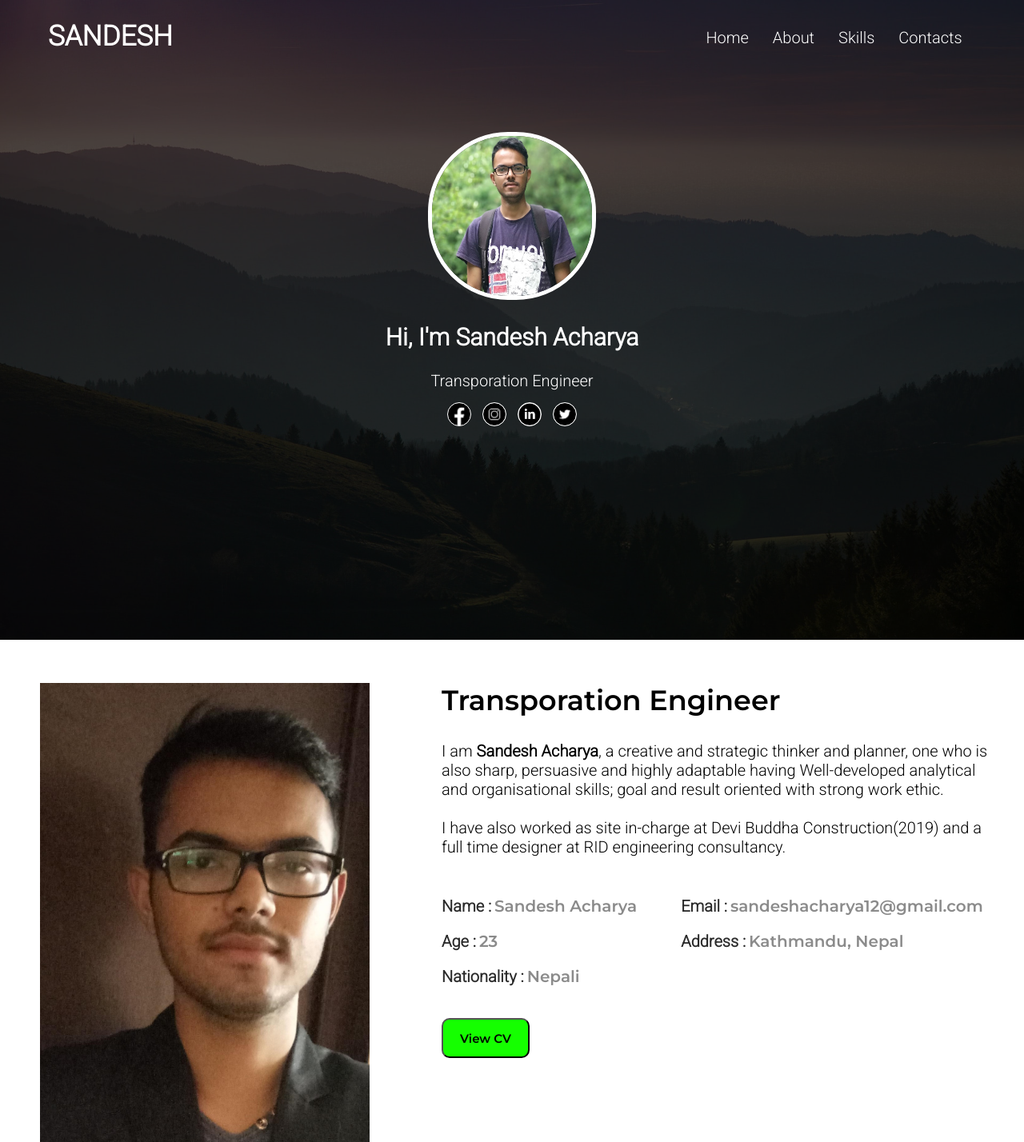
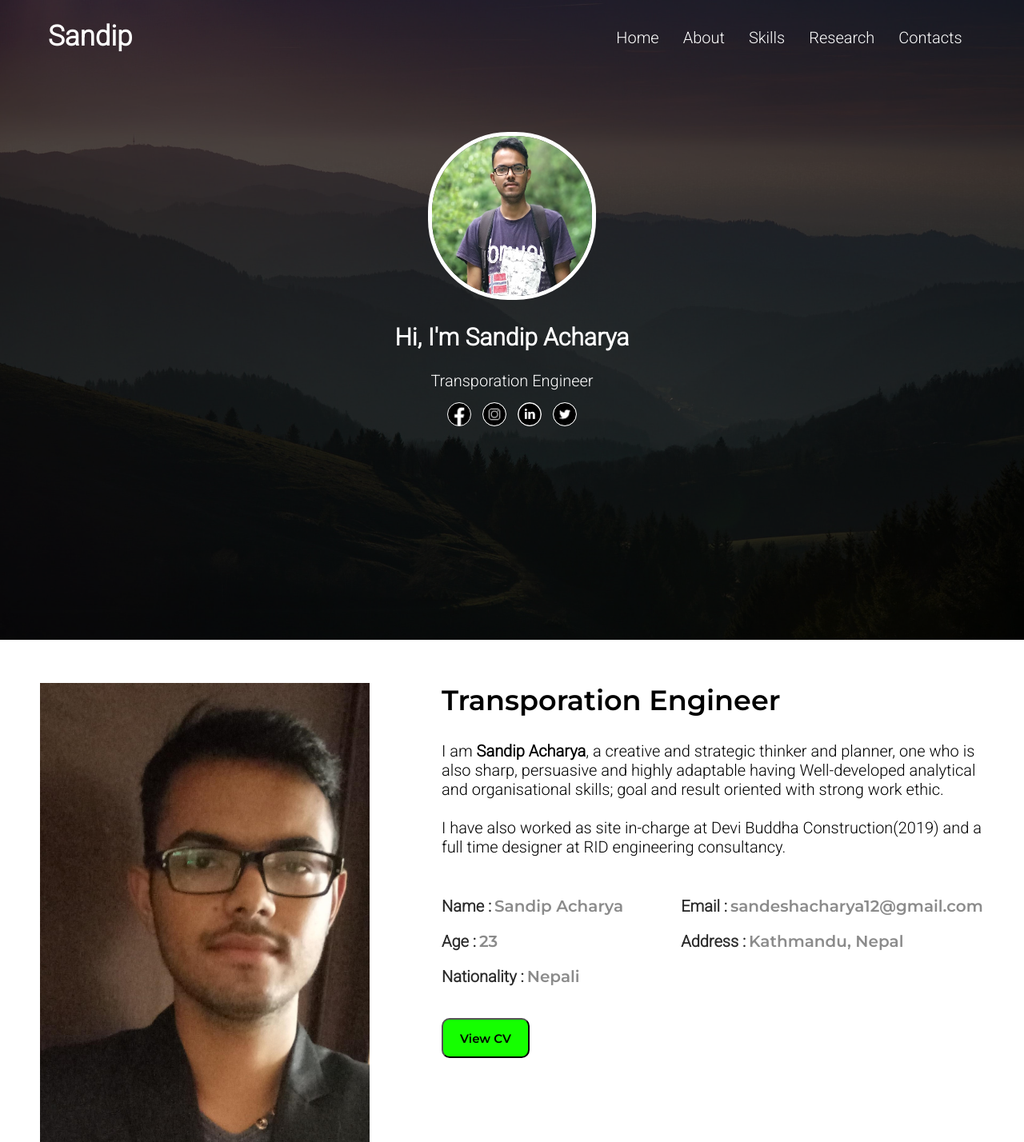
Before and after one commit to Sandeshacharya100/Mero-website-, a plain HTML site: page index.html in a window 1280 px wide. Shown: the top 1428 px of the page at 80% size. Drawn offline with Linux system fonts and the light colour scheme.

Commit message:
Update index.html

```diff
--- a/index.html
+++ b/index.html
@@ -4,7 +4,7 @@
 <head>
     <meta charset="UTF-8">
     <meta name="viewport" content="width=device-width, initial-scale=1.0">
-    <title>Sandesh: Portfolio website</title>
+    <title>Sandip Acharya: Personal Website </title>
 
     <link rel="stylesheet" href="css/index-style.css">
     <link href="https://fonts.googleapis.com/css2?family=Montserrat:wght@600&family=Roboto:wght@300&display=swap"
@@ -14,7 +14,7 @@
 <body>
     <header class="header">
         <nav class="navbar">
-            <div class="logo-name">SANDESH</div>
+            <div class="logo-name">Sandip</div>
             <div class="hidden-navbar">
                 <div class="nav-option-show" onclick="navButtonClick()"></div>
                 <div id="nav_menu_show">
@@ -22,6 +22,7 @@
                         <li class="hidden-navbar-options"><a href="index.html" class="nav__link active">Home</a></li>
                         <li class="hidden-navbar-options"><a href="#about-me" class="nav__link">About</a></li>
                         <li class="hidden-navbar-options"><a href="#abilities" class="nav__link">Skills</a></li>
+                        <li class="hidden-navbar-options"><a href="#work" class="nav__link">Researches</a></li>
                         <li class="hidden-navbar-options"><a href="#contacts" class="nav__link">Contact</a></li>
                     </ul>
                 </div>
@@ -29,6 +30,9 @@
             <ul class="nav_list">
                 <li class="navbar-options">
                     <a href="#contacts">Contacts</a>
+                </li>
+                <li class="navbar-options">
+                    <a href="#work">Research</a>
                 </li>
                 <li class="navbar-options">
                     <a href="#abilities">Skills</a>
@@ -46,7 +50,7 @@
                 <div class="my-image">
                     <img src="images/sandip.jpg" alt="My Image" style=" border-radius: 100px; border:5px solid white;">
                 </div>
-                <div class="my-name">Hi, I'm Sandesh Acharya</div>
+                <div class="my-name">Hi, I'm Sandip Acharya</div>
                 <div class="refer-word">Transporation Engineer</div>
                 <div class="social-media" style="margin:15px 0px">
                     <button onclick="window.location.href='https://www.facebook.com/sandeshacharya100';"></button>
@@ -65,7 +69,7 @@
         <div class="my-intro">
             <span>Transporation Engineer</span>
             <p>
-                I am <b> Sandesh Acharya</b>, a creative and strategic thinker and planner, one who is also sharp,
+                I am <b> Sandip Acharya</b>, a creative and strategic thinker and planner, one who is also sharp,
                 persuasive and highly adaptable
                 having Well-developed analytical and organisational skills; goal and result oriented with strong work
                 ethic. <br> <br>
@@ -76,7 +80,7 @@
                 <div class="col-1">
                     <div>
                         <b class="key">Name :</b>
-                        <span class="value">Sandesh Acharya</span>
+                        <span class="value">Sandip Acharya</span>
                     </div>
                     <div>
                         <b class="key">Age :</b>
@@ -89,7 +93,6 @@
 
                 </div>
                 <div class="col-2">
-
                     <div>
                         <b class="key">Email :</b>
                         <span class="value">sandeshacharya12@gmail.com</span>
@@ -101,7 +104,9 @@
                 </div>
 
             </div>
-            <button onclick="window.location.href='https://drive.google.com/file/d/1TBXQAfnkx7mCsXvEIwnFpFlmphNnkkE_/view?usp=sharing'">View CV</button>
+            <button
+                onclick="window.location.href='https://drive.google.com/file/d/1TBXQAfnkx7mCsXvEIwnFpFlmphNnkkE_/view?usp=sharing'">View
+                CV</button>
         </div>
     </section>
     <section id="abilities">
@@ -161,15 +166,25 @@
             </div>
         </div>
     </section>
+    <section class="work section" id="work">
+        <h2 class="section-title">Research and Publications</h2>
+
+        <div class="work__container">
+            <div class="work__img">
+                <a href="link here" target="_blank"><img src="images/demo research.jpg">
+                </a>
+            </div>
+        </div>
+    </section>
     <section id="contacts">
         <h2>My Contact Info</h2>
         <div class="contact">
             <span class="name"> Email: <br> </span>
-            <span class="value"> Sandeshacharya12@gmail.com<br>Sandipacharya12@gmail.com </span>
+            <span class="value"> Sandeshacharya12@gmail.com <br> Sandipacharya12@gmail.com </span>
         </div>
         <div class="contact">
             <span class="name"> Address: <br> </span>
-            <span class="value">Kalanki, Kathmandu <br> <br></span>
+            <span class="value">Kalanki, Kathmandu <br> <br> </span>
         </div>
         <p class="copyright">© 2020 copyright all rights reserved</p>
     </section>
```
